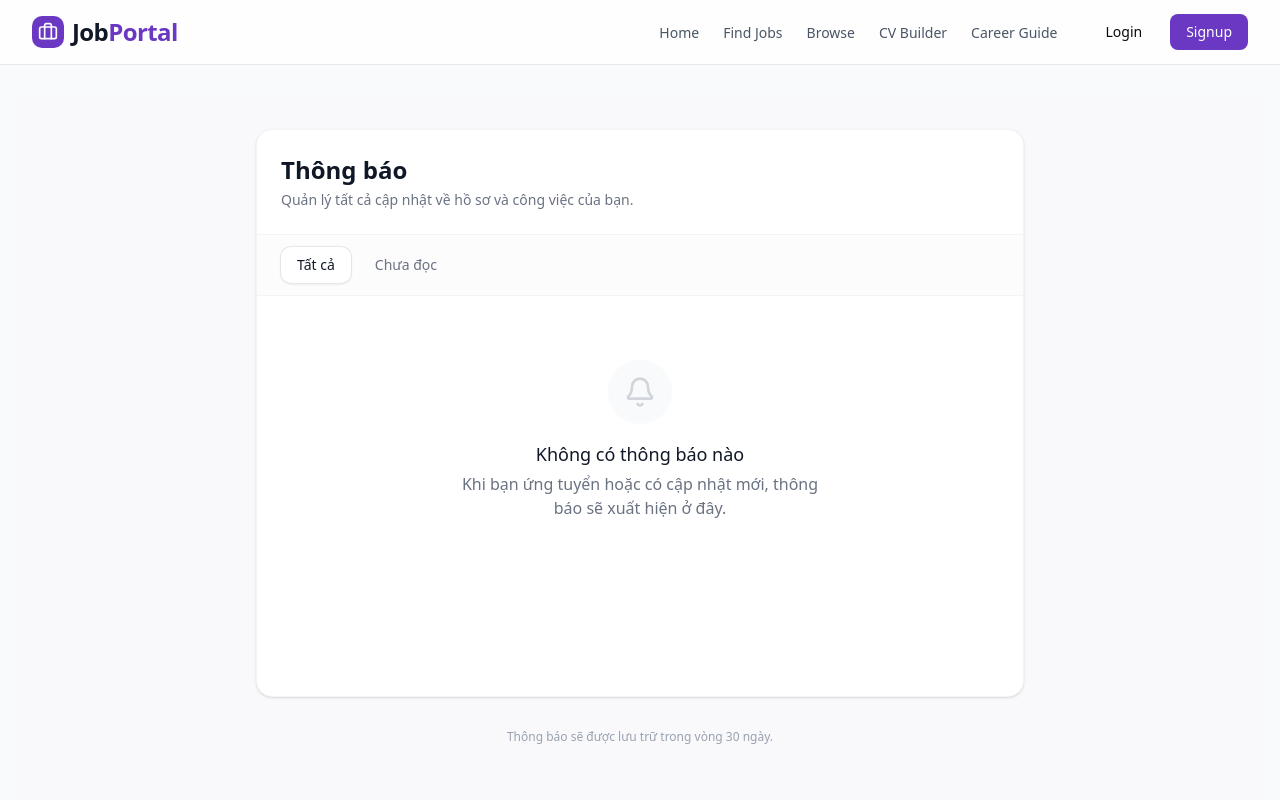
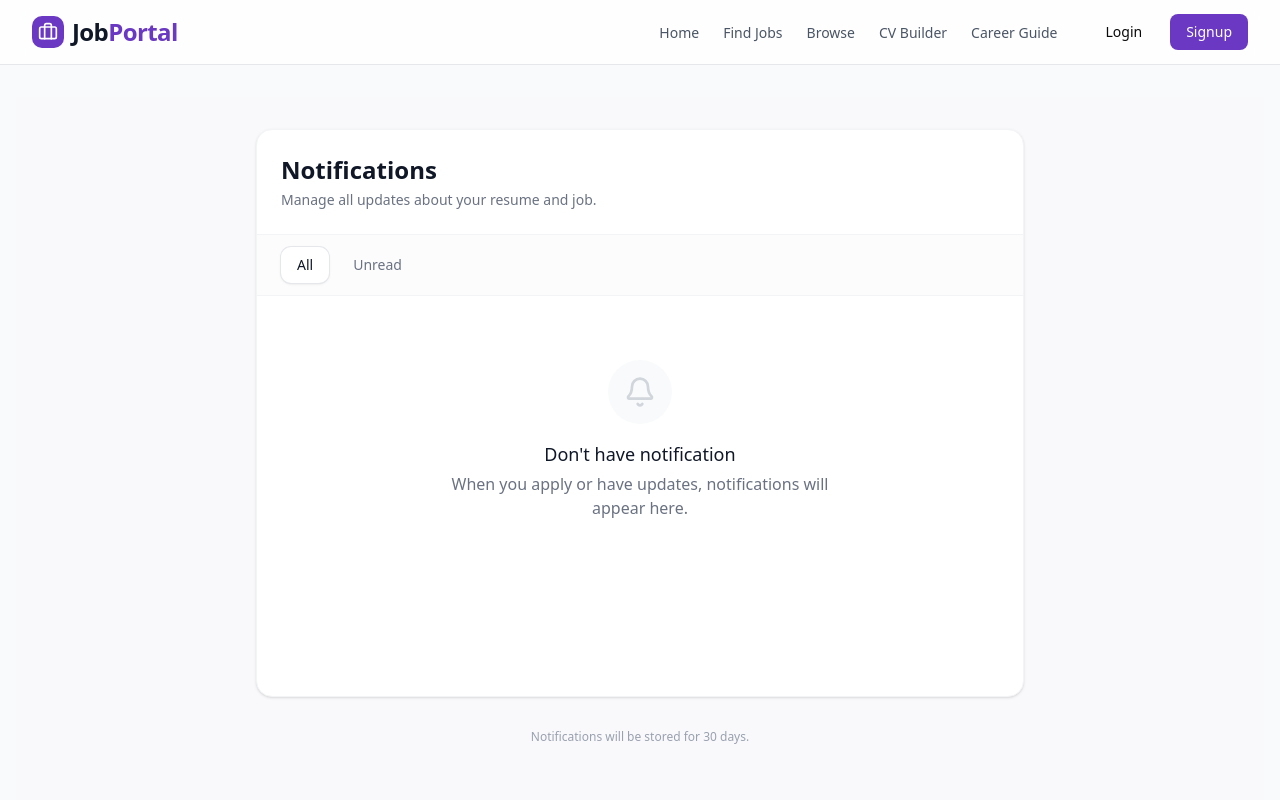
Before and after one commit to alexnguyenhao/Jobpotal, a React (Vite) app in the folder frontend/: page /notifications in a window 1280 px wide. Shown: the top 800 px of the page. Built offline with nearby package versions, Linux system fonts and the light colour scheme.

Commit message:
update-notification

```diff
--- a/frontend/src/components/Notifications.jsx
+++ b/frontend/src/components/Notifications.jsx
@@ -53,13 +53,13 @@ const Notifications = () => {
     const now = new Date();
     const seconds = Math.floor((now - date) / 1000);
 
-    if (seconds < 60) return "Vừa xong";
+    if (seconds < 60) return "Just now";
     const minutes = Math.floor(seconds / 60);
-    if (minutes < 60) return `${minutes} phút trước`;
+    if (minutes < 60) return `${minutes} minutes ago`;
     const hours = Math.floor(minutes / 60);
-    if (hours < 24) return `${hours} giờ trước`;
+    if (hours < 24) return `${hours} hours ago`;
     const days = Math.floor(hours / 24);
-    if (days < 7) return `${days} ngày trước`;
+    if (days < 7) return `${days} days ago`;
     return date.toLocaleDateString("vi-VN");
   };
 
@@ -72,15 +72,15 @@ const Notifications = () => {
           <div className="p-6 border-b border-gray-100 flex flex-col sm:flex-row sm:items-center justify-between gap-4">
             <div>
               <h1 className="text-2xl font-bold text-gray-900 flex items-center gap-2">
-                Thông báo
+                Notifications
                 {unreadCount > 0 && (
                   <span className="inline-flex items-center justify-center px-2.5 py-0.5 rounded-full text-xs font-medium bg-red-100 text-red-600">
-                    {unreadCount} mới
+                    {unreadCount} new
                   </span>
                 )}
               </h1>
               <p className="text-gray-500 text-sm mt-1">
-                Quản lý tất cả cập nhật về hồ sơ và công việc của bạn.
+                Manage all updates about your resume and job.
               </p>
             </div>
 
@@ -92,7 +92,7 @@ const Notifications = () => {
                 className="text-[#6A38C2] border-purple-100 hover:bg-purple-50 hover:text-[#5b30a6]"
               >
                 <CheckCheck size={16} className="mr-2" />
-                Đánh dấu tất cả đã đọc
+                Mark all as read
               </Button>
             )}
           </div>
@@ -107,7 +107,7 @@ const Notifications = () => {
                   : "text-gray-500 hover:bg-gray-100 hover:text-gray-700"
               }`}
             >
-              Tất cả
+              All
             </button>
             <button
               onClick={() => setFilter("unread")}
@@ -116,8 +116,8 @@ const Notifications = () => {
                   ? "bg-white text-[#6A38C2] shadow-sm ring-1 ring-purple-100"
                   : "text-gray-500 hover:bg-gray-100 hover:text-gray-700"
               }`}
-            >
-              Chưa đọc
+              >
+                Unread
             </button>
           </div>
 
@@ -130,12 +130,12 @@ const Notifications = () => {
                   <Bell className="w-8 h-8 text-gray-300" />
                 </div>
                 <h3 className="text-lg font-medium text-gray-900">
-                  Không có thông báo nào
+                  Don't have notification
                 </h3>
                 <p className="text-gray-500 mt-1 max-w-sm">
                   {filter === "unread"
-                    ? "Tuyệt vời! Bạn đã đọc hết các thông báo quan trọng."
-                    : "Khi bạn ứng tuyển hoặc có cập nhật mới, thông báo sẽ xuất hiện ở đây."}
+                    ? "You have read all notifications"
+                    : "When you apply or have updates, notifications will appear here."}
                 </p>
               </div>
             ) : (
@@ -220,7 +220,7 @@ const Notifications = () => {
                               </Button>
                             </TooltipTrigger>
                             <TooltipContent>
-                              <p>Xóa thông báo</p>
+                              <p>Delete notification</p>
                             </TooltipContent>
                           </Tooltip>
                         </TooltipProvider>
@@ -235,7 +235,7 @@ const Notifications = () => {
 
         {/* Footer Hint */}
         <div className="text-center mt-8 text-xs text-gray-400">
-          <p>Thông báo sẽ được lưu trữ trong vòng 30 ngày.</p>
+          <p>Notifications will be stored for 30 days.</p>
         </div>
       </div>
     </div>
```
